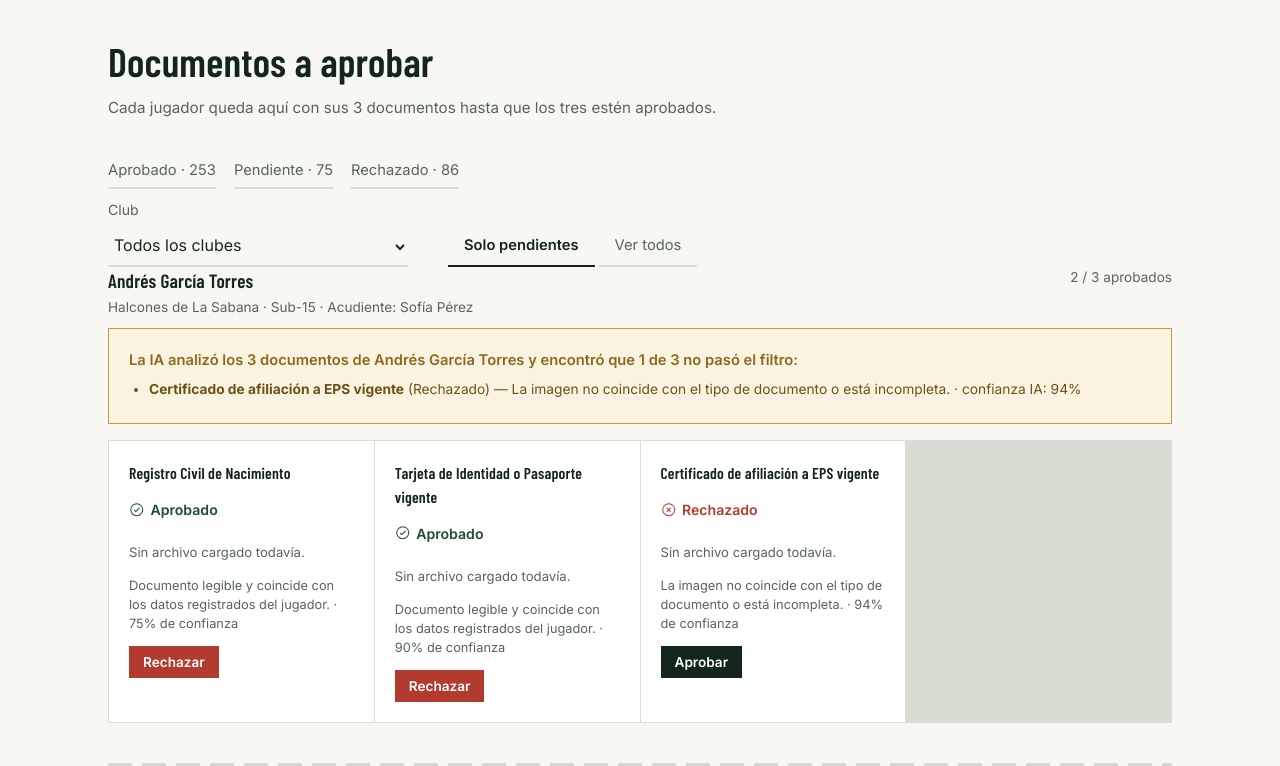
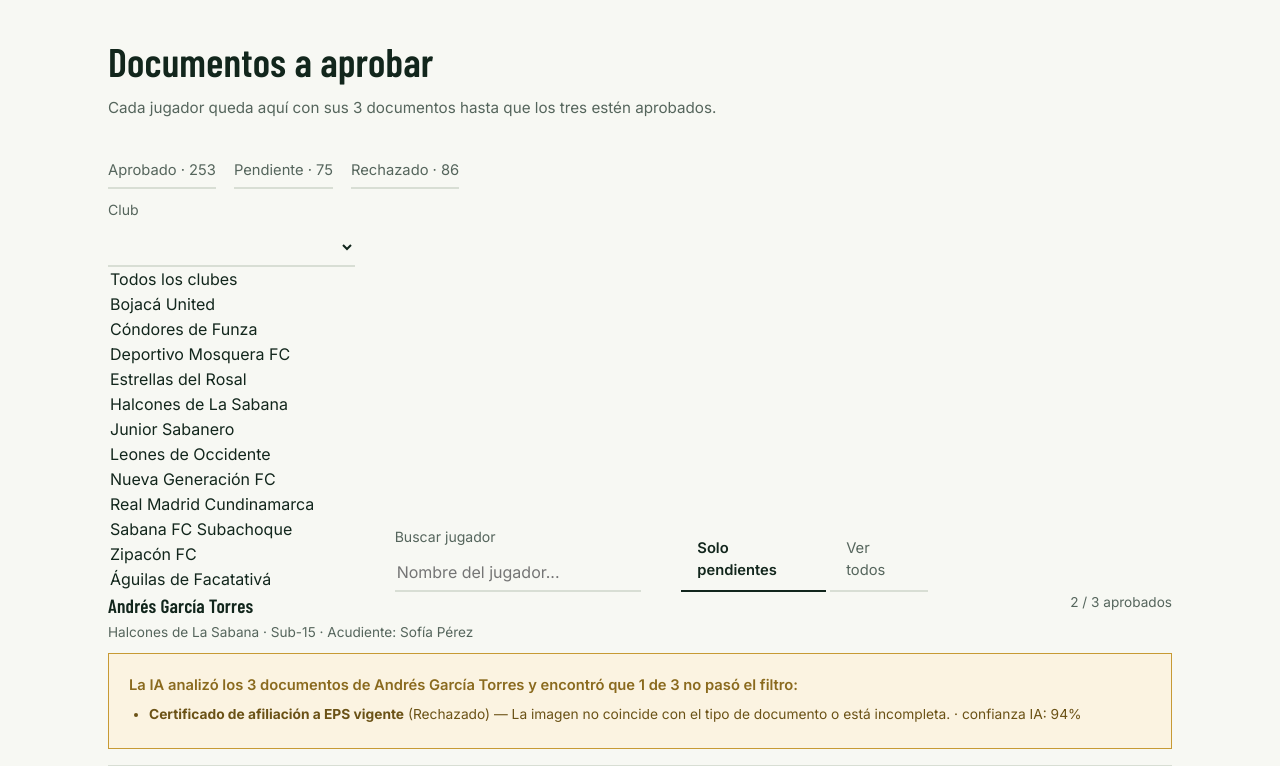
Before and after one commit to mapofxtest/vigor, a Flask app: page /admin/documentos in a window 1280 px wide. Shown: the part 81-847 px from the top of the page. Run offline with Flask 3, Linux system fonts and the light colour scheme; data comes from the database, SQL or seed files in the repository; lists and menus that the app fills with data are empty.

Commit message:
upload 7

```diff
--- a/vigor/app.py
+++ b/vigor/app.py
@@ -189,10 +189,16 @@
     clubes = q(conn, "SELECT id, nombre FROM clubes ORDER BY nombre")
     club_id = request.args.get("club_id", type=int)
     mostrar = request.args.get("mostrar", "pendientes")  # "pendientes" o "todos"
+    busqueda = request.args.get("q", "").strip()
 
-    where, params = "", []
+    filtros, params = [], []
     if club_id:
-        where, params = "WHERE j.club_id = ?", [club_id]
+        filtros.append("j.club_id = ?")
+        params.append(club_id)
+    if busqueda:
+        filtros.append("j.nombre LIKE ?")
+        params.append(f"%{busqueda}%")
+    where = ("WHERE " + " AND ".join(filtros)) if filtros else ""
 
     filas_jugadores = q(conn, f"""SELECT j.*, cl.nombre club_nombre, p.nombre padre_nombre
                                    FROM jugadores j
@@ -212,7 +218,7 @@
     resumen = q(conn, "SELECT estado, COUNT(*) c FROM documentos GROUP BY estado")
     conn.close()
     return render_template("documentos.html", clubes=clubes, club_id=club_id, mostrar=mostrar,
-                            jugadores=jugadores, resumen=resumen)
+                            jugadores=jugadores, resumen=resumen, busqueda=busqueda)
 
 
 @app.route("/admin/documentos/<int:doc_id>/revisar", methods=["POST"])
--- a/vigor/templates/documentos.html
+++ b/vigor/templates/documentos.html
@@ -16,21 +16,36 @@
   {% endfor %}
 </div>
 
-<div class="two-col" style="grid-template-columns: 1fr 1fr; max-width:640px; align-items:end; margin-top:10px">
+<div class="two-col" style="grid-template-columns: 1fr 1fr 1fr; max-width:820px; align-items:end; margin-top:10px">
   <form method="get" class="field" style="margin-bottom:0">
     <label for="club_id">Club</label>
     <select id="club_id" name="club_id" onchange="this.form.submit()">
+      <input type="hidden" name="q" value="{{ busqueda }}">
+      <input type="hidden" name="mostrar" value="{{ mostrar }}">
       <option value="">Todos los clubes</option>
       {% for c in clubes %}
         <option value="{{ c.id }}" {{ 'selected' if c.id == club_id }}>{{ c.nombre }}</option>
       {% endfor %}
     </select>
   </form>
+  <form method="get" class="field" style="margin-bottom:0">
+    <label for="q">Buscar jugador</label>
+    <input type="hidden" name="club_id" value="{{ club_id or '' }}">
+    <input type="hidden" name="mostrar" value="{{ mostrar }}">
+    <input type="text" id="q" name="q" value="{{ busqueda }}" placeholder="Nombre del jugador...">
+  </form>
   <div class="doc-tabs" style="margin-bottom:0">
-    <a href="{{ url_for('admin_documentos', club_id=club_id, mostrar='pendientes') }}" class="{{ 'active' if mostrar=='pendientes' }}">Solo pendientes</a>
-    <a href="{{ url_for('admin_documentos', club_id=club_id, mostrar='todos') }}" class="{{ 'active' if mostrar=='todos' }}">Ver todos</a>
+    <a href="{{ url_for('admin_documentos', club_id=club_id, q=busqueda, mostrar='pendientes') }}" class="{{ 'active' if mostrar=='pendientes' }}">Solo pendientes</a>
+    <a href="{{ url_for('admin_documentos', club_id=club_id, q=busqueda, mostrar='todos') }}" class="{{ 'active' if mostrar=='todos' }}">Ver todos</a>
   </div>
 </div>
+
+{% if busqueda %}
+<p class="muted" style="font-size:0.88rem;margin-top:14px">
+  Mostrando resultados para "<strong>{{ busqueda }}</strong>"{{ ' en ' + clubes|selectattr('id','equalto',club_id)|map(attribute='nombre')|first if club_id else '' }}.
+  <a href="{{ url_for('admin_documentos', club_id=club_id, mostrar=mostrar) }}">Quitar búsqueda</a>
+</p>
+{% endif %}
 
 {% if not jugadores %}
   <div class="empty" style="margin-top:24px">
```
